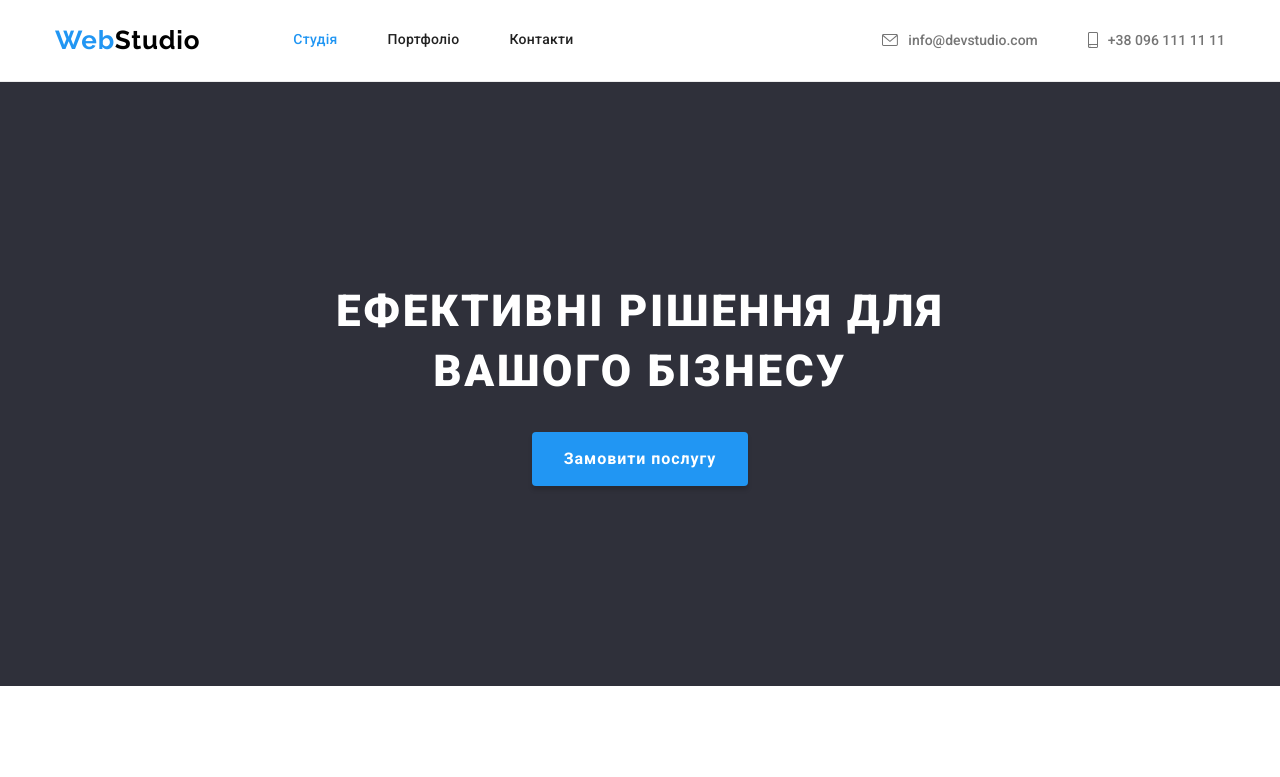
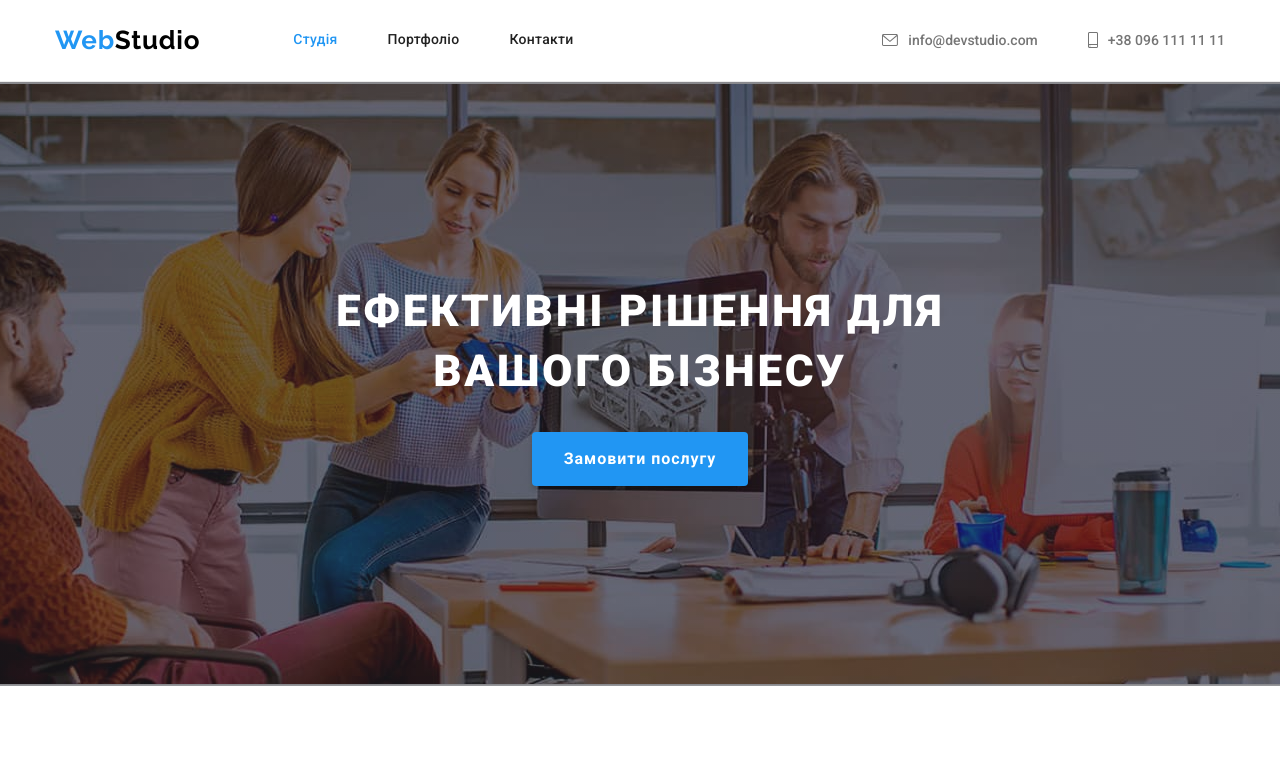
Before and after one commit to SerhiiKot07/goit-markup-hw-04, a plain HTML site: page index.html in a window 1280 px wide. Shown: the top 777 px of the page. Drawn offline with nearby package versions, Linux system fonts and the light colour scheme.

Commit message:
Фон для Hero

```diff
--- a/css/styles.css
+++ b/css/styles.css
@@ -167,6 +167,16 @@ img {
 */
 .hero {
   background-color: #2f303a;
+  max-width: 1600px;
+  margin: 0 auto;
+  background-color: #c4c4c4;
+  background-image: linear-gradient(
+      rgba(47, 48, 58, 0.4),
+      rgba(47, 48, 58, 0.4)
+    ),
+    url(../images/hero-bg.jpg);
+  background-repeat: no-repeat;
+  background-position: center;
   text-align: center;
   padding-top: 200px;
   padding-bottom: 200px;
```
Also changed, not shown: images/hero-bg.jpg (added).
